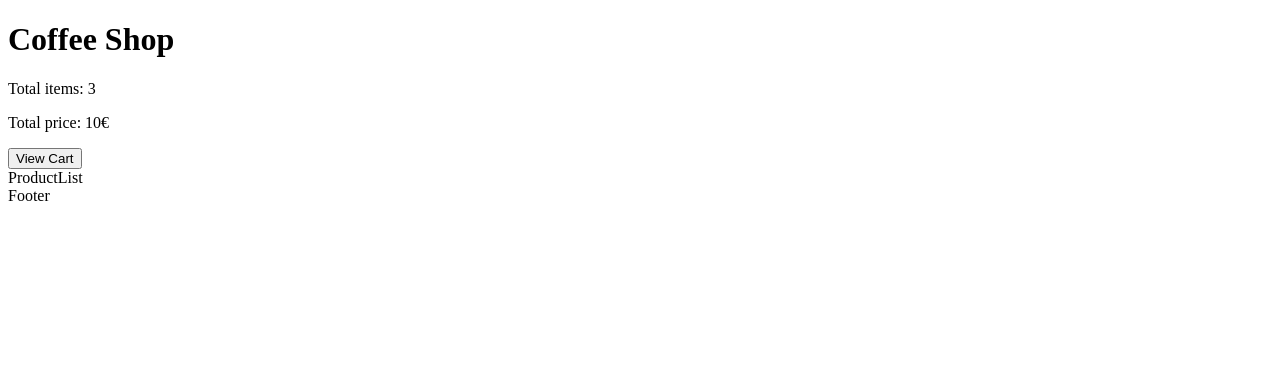
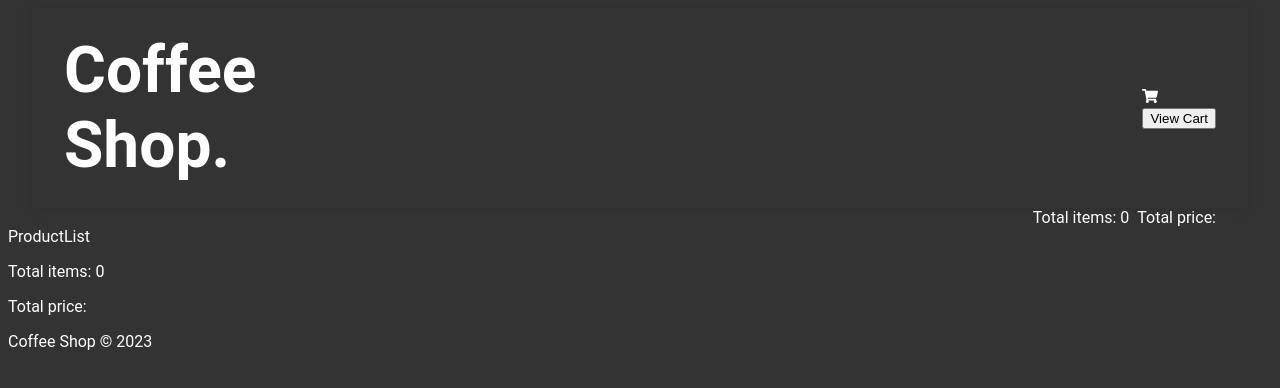
Before and after one commit to DVNOWEB/webshop_project, a React (Vite) app in the folder coffee_shop/: page / in a window 1280 px wide. Shown: the top 388 px of the page. Built offline with nearby package versions, Linux system fonts and the light colour scheme.

Commit message:
start whit basic styling on navbar and header

```diff
--- a/coffee_shop/src/components/Footer.tsx
+++ b/coffee_shop/src/components/Footer.tsx
@@ -1,9 +1,27 @@
+import useCart from '../hooks/useCart'
 
+type PropsType = {
+  viewCart: boolean
+  setViewCart: React.Dispatch<React.SetStateAction<boolean>>
+}
 
-const Footer = () => {
-  return (
-    <div>Footer</div>
+const Footer = ({ viewCart }: PropsType) => {
+  const { totalItems, totalPrice } = useCart()
+
+  const year = new Date().getFullYear()
+
+  const pageContent = viewCart ? (
+    <p>Coffee Shop &copy; {year}</p>
+  ) : (
+    <>
+      <p>Total items: {totalItems}</p>
+      <p>Total price: {totalPrice}</p>
+
+      <p>Coffee Shop &copy; {year}</p>
+    </>
   )
+  const content = <footer className="footer">{pageContent}</footer>
+  return content
 }
 
 export default Footer
--- a/coffee_shop/src/components/Header.tsx
+++ b/coffee_shop/src/components/Header.tsx
@@ -1,4 +1,8 @@
-import Nav from "./Nav"
+import Nav from './Nav'
+import useCart from '../hooks/useCart'
+import '../styles/Header.css'
+
+import { FaShoppingCart } from 'react-icons/fa'
 
 type PropsType = {
   viewCart: boolean
@@ -6,19 +10,26 @@ type PropsType = {
 }
 
 const Header = ({ viewCart, setViewCart }: PropsType) => {
+  // we are using the useCart hook to get the totalItems and totalPrice
+  const { totalItems, totalPrice } = useCart()
 
   const content = (
-    <header className="header" >
-      <div className="header_logo-box">
-        <h1>Coffee Shop</h1>
-        <div className="header_price-box">
-          <p>Total items: 3</p>
-          <p>Total price: 10€</p>
+    <>
+      <header className="header">
+        <div className="header_logo-box">
+          <h1>Coffee Shop.</h1>
         </div>
+        <div className="nav">
+          <FaShoppingCart />
+          <Nav viewCart={viewCart} setViewCart={setViewCart} />
+        </div>
+      </header>
+
+      <div className="header_price-box">
+        <span>Total items: {totalItems}</span>
+        <span>Total price: {totalPrice}</span>
       </div>
-      <Nav viewCart={viewCart} setViewCart={setViewCart} />
-    </header>
-
+    </>
   )
 
   return content
--- a/coffee_shop/src/components/Nav.tsx
+++ b/coffee_shop/src/components/Nav.tsx
@@ -1,3 +1,6 @@
+import '../styles/Nav.css'
+
+
 type PropsType = {
   viewCart: boolean
   setViewCart: React.Dispatch<React.SetStateAction<boolean>>
--- /dev/null
+++ b/coffee_shop/src/hooks/useCart.tsx
@@ -0,0 +1,9 @@
+import { useContext } from 'react'
+import CartContext from '../context/CartProvider'
+import { UseCartContextType } from '../context/CartProvider'
+
+const useCart = (): UseCartContextType => useContext(CartContext)
+
+export default useCart
+
+// nice this is a custom hook that uses the useContext hook to get the cart context and we just need to import this hook and use it in our components
--- a/coffee_shop/src/index.css
+++ b/coffee_shop/src/index.css
@@ -0,0 +1,10 @@
+/* make all in dark view */
+
+body {
+  background-color: #333;
+  color: #fff;
+
+  font-family: 'Roboto', sans-serif;
+  font-size: 16px;
+  font-weight: 400;
+}
--- /dev/null
+++ b/coffee_shop/src/styles/Header.css
@@ -0,0 +1,35 @@
+.header{
+    display: flex;
+    flex-direction: row;
+    justify-content: space-between;
+    align-items: center;
+    margin: auto;
+    padding: 0 2rem;
+    width: 90vw;
+    height: 25vh;
+    box-shadow: 0 0 10px rgba(0, 0, 0, 0.1);
+    position: sticky;
+    top: 0;
+    z-index: 100;
+}
+
+.header_logo-box{
+    display: flex;
+    flex-direction: row;
+    justify-content: center;
+    align-items: center;
+    width: 20vw;
+    font-size: 2rem;
+}
+
+.header_price-box{
+    display: flex;
+    flex-direction: row;
+    justify-content: flex-end;
+    align-items: flex-end;
+    width: 95vw;
+}
+
+span{
+    margin-right: .5rem;
+}
```
Also changed, not shown: coffee_shop/src/styles/Nav.css (added).
